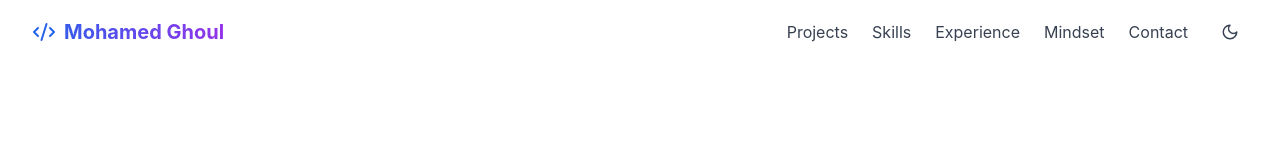
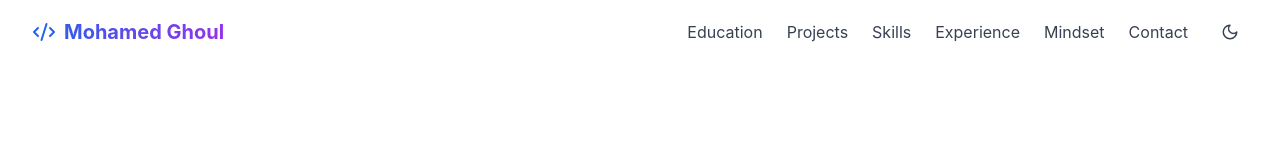
Before and after one commit to Mohavvvvd/MG-mohavvvvd, a React (Vite) app: page / in a window 1280 px wide. Shown: the top 160 px of the page. Built offline with nearby package versions, Linux system fonts and the light colour scheme.

Commit message:
Add 'Education' to the navigation links

```diff
--- a/src/components/Navbar.jsx
+++ b/src/components/Navbar.jsx
@@ -13,7 +13,7 @@ const Navbar = ({ darkMode, toggleDarkMode }) => {
     return () => window.removeEventListener('scroll', handleScroll);
   }, []);
 
-  const navLinks = ['Projects', 'Skills', 'Experience', 'Mindset','Contact'];
+  const navLinks = ['Education','Projects', 'Skills', 'Experience', 'Mindset','Contact'];
 
   return (
     <nav className={`fixed top-0 w-full z-50 transition-all duration-300 ${scrolled ? 'glass shadow-lg' : 'bg-transparent'}`}>
```
